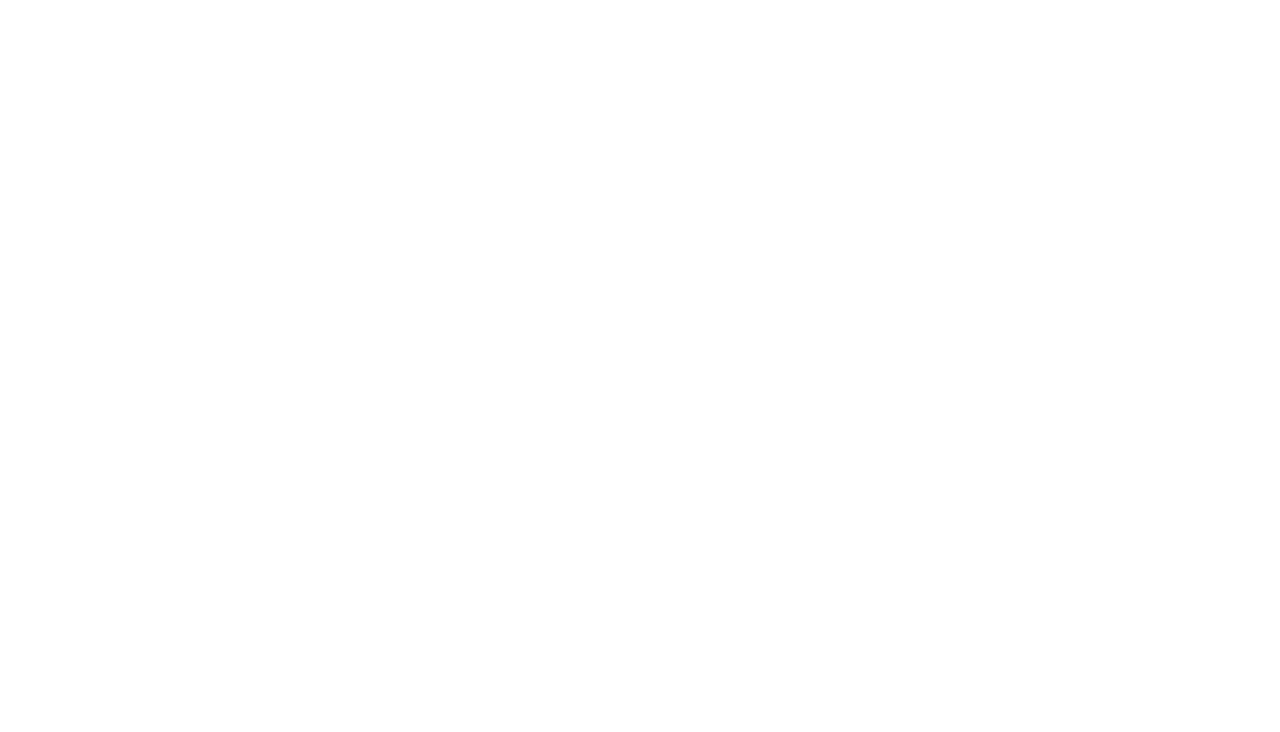
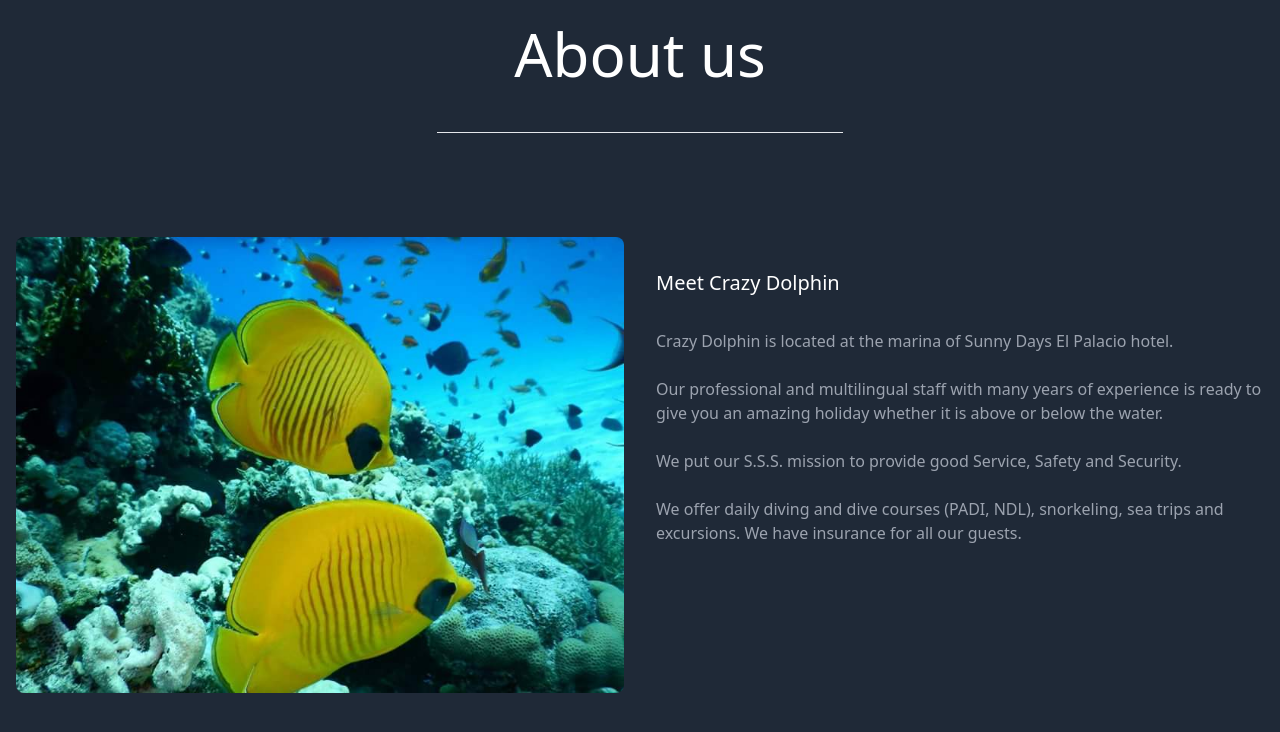
Before and after one commit to mahmoudzanoun13/crazy-dolphin, a React (Create React App) app: page /about in a window 1280 px wide. Before the commit this address had no page. Shown: the top 732 px of the page. Built offline with nearby package versions, Linux system fonts and the light colour scheme; what tw-elements would draw is missing.

Commit message:
adding about component for about page

```diff
--- a/src/components/About/About.js
+++ b/src/components/About/About.js
@@ -1,7 +1,32 @@
 import React from 'react';
+import { ScrollButton } from '../ScrollButton/ScrollButton';
+import fishImage from './Images/fish_image.jpg';
 
 export const About = () => {
   return (
-    <div>About</div>
+    <div className="bg-gray-800">
+      <h3 className="text-white text-center text-4xl md:text-6xl py-6">About us</h3><br/>
+      <div className="container mx-auto px-8 md:grid md:place-items-center">
+        <hr className="w-full md:w-1/3 h1 text-white pb-16" />
+      </div>
+      <div className="grid md:grid-cols-2">
+        <div className="container mx-auto px-4 py-10">
+          <img className="rounded-lg w-auto h-auto" src={fishImage} alt="fish_image" />
+        </div>
+        <div className="container mx-auto px-4 py-10">
+          <h6 className="text-xl font-medium text-white py-8">Meet Crazy Dolphin</h6>
+          <p className="text-gray-400">
+            Crazy Dolphin is located at the marina of Sunny Days El Palacio hotel.<br/><br/>
+            Our professional and multilingual staff with many years of experience is ready to give you an amazing holiday whether it is above or below the water.<br/><br/>
+            We put our S.S.S. mission to provide good Service, Safety and Security.<br/><br/>
+            We offer daily diving and dive courses (PADI, NDL), snorkeling, sea trips and excursions. We have insurance for all our guests.
+          </p>
+        </div>
+      </div>
+      <div className="container mx-auto px-4 md:grid md:place-items-center">
+        <hr className="w-full md:w-2/3 h1 text-white mt-28 pb-28" />
+      </div>
+      <ScrollButton />
+    </div>
   )
 }
--- a/src/container/App.js
+++ b/src/container/App.js
@@ -1,5 +1,6 @@
 import React from 'react';
 import { BrowserRouter, Routes, Route } from 'react-router-dom';
+import { About } from '../components/About/About';
 import { Home } from '../components/Home/Home';
 
 function App() {
@@ -8,7 +9,7 @@
       <>
         <Routes>
           <Route path="/" element={<Home />} />
-          {/* <Route path="/about" element={<About />} /> */}
+          <Route path="/about" element={<About />} />
           {/* <Route path="/program" element={<Program />} /> */}
           {/* <Route path="/booking" element={<Booking />} /> */}
           {/* <Route path="/things_to_do" element={<ThingsToDo />} /> */}
```
Also changed, not shown: src/components/About/Images/fish_image.jpg (added).
